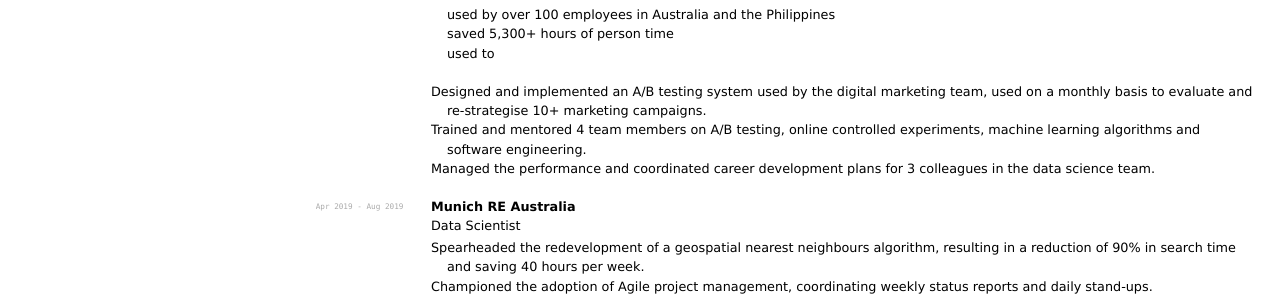
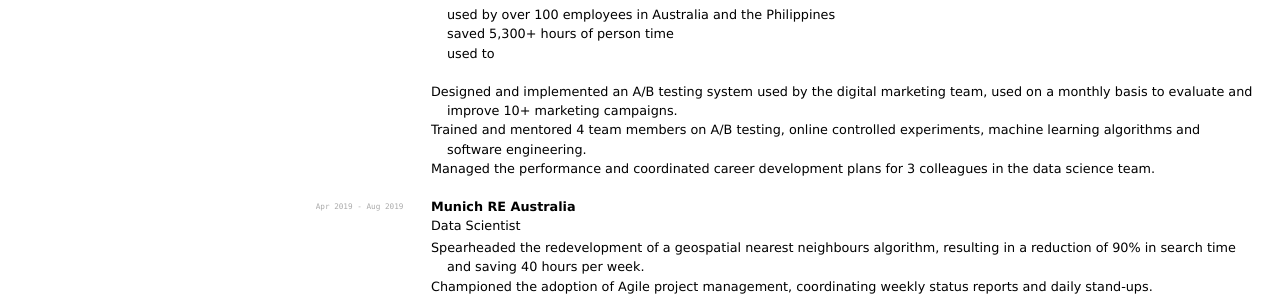
Before and after one commit to elipapa/markdown-cv, a Jekyll site: the page built from index.md, in a window 1280 px wide and 900 px high. Shown: the part 359-655 px from the top of the window. Built offline with Jekyll 4.4.1, drawn with Linux system fonts in a browser that asks for light colours.

Commit message:
Replace re-strategise with improve

```diff
--- a/index.md
+++ b/index.md
@@ -29,7 +29,7 @@ Senior Data Scientist
   - saved 5,300+ hours of person time
   - used to
 -
-- Designed and implemented an A/B testing system used by the digital marketing team, used on a monthly basis to evaluate and re-strategise 10+ marketing campaigns.
+- Designed and implemented an A/B testing system used by the digital marketing team, used on a monthly basis to evaluate and improve 10+ marketing campaigns.
 - Trained and mentored 4 team members on A/B testing, online controlled experiments, machine learning algorithms and software engineering.
 - Managed the performance and coordinated career development plans for 3 colleagues in the data science team.
 
```
